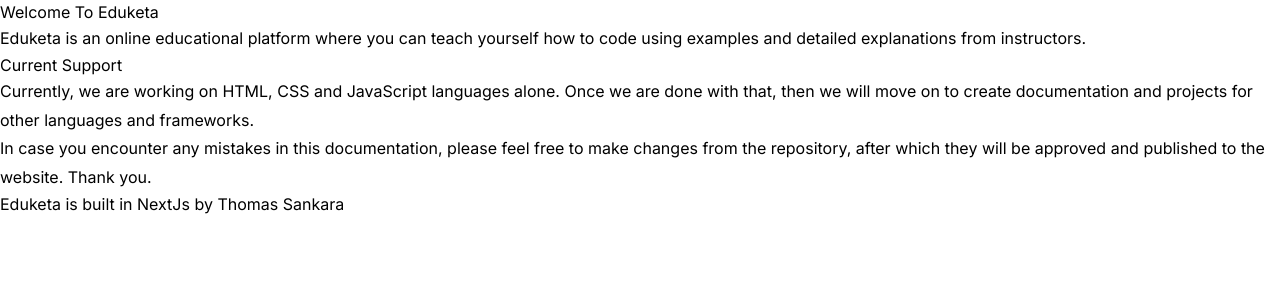
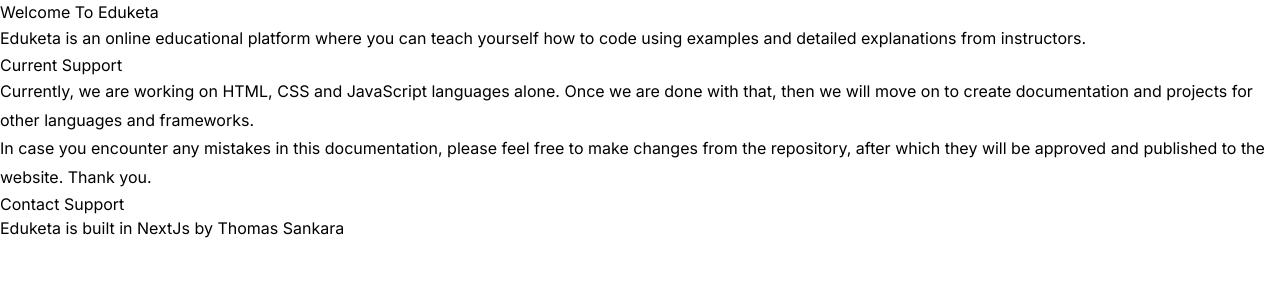
Before and after one commit to SankThomas/learnerspree, a Next.js app: page /home in a window 1280 px wide. Shown: the top 300 px of the page. Built offline with nearby package versions, Linux system fonts and the light colour scheme.

Commit message:
update page content

```diff
--- a/src/pages/home.mdx
+++ b/src/pages/home.mdx
@@ -8,4 +8,8 @@ Currently, we are working on HTML, CSS and JavaScript languages alone. Once we a
 
 In case you encounter any mistakes in this documentation, please feel free to make changes from the repository, after which they will be approved and published to the website. Thank you.
 
+## Contact Support
+
+
+
 #### Eduketa is built in NextJs by [Thomas Sankara](https://tsbsankara.com)
```
